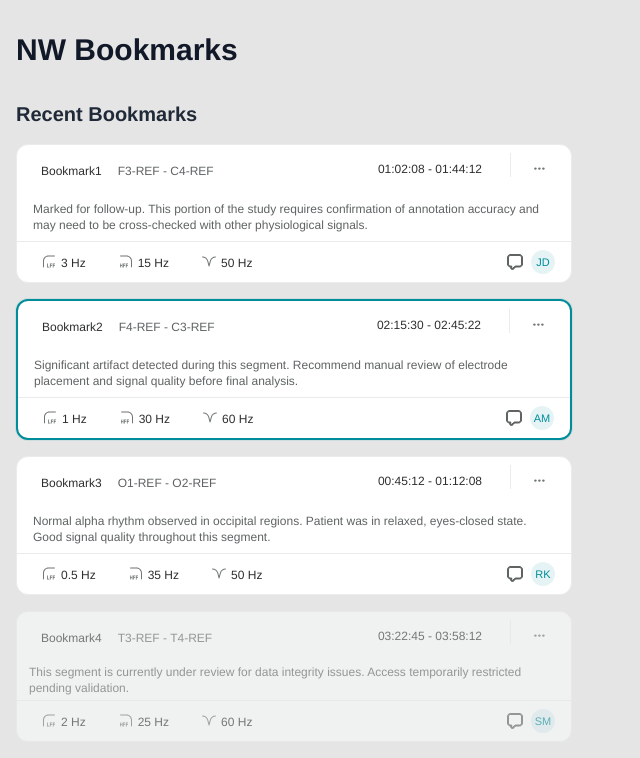
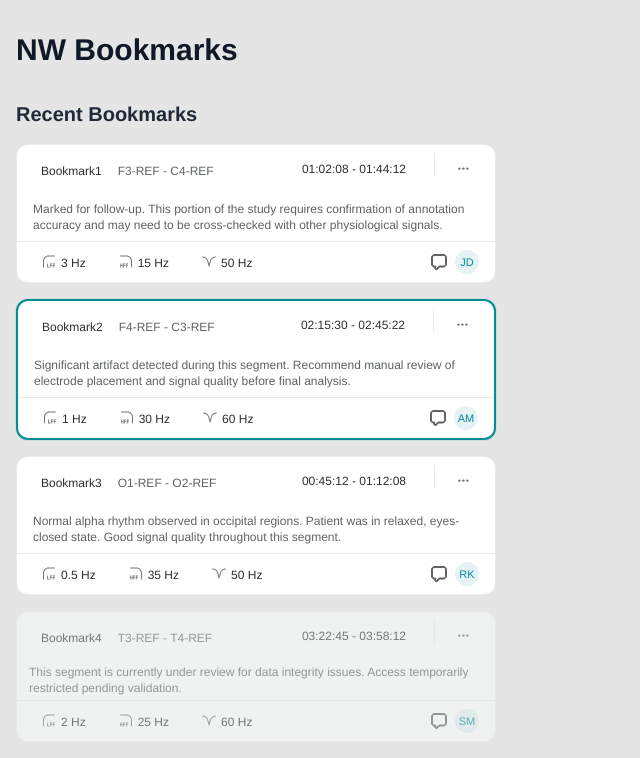
Before and after one commit to dheerajawale-svg/nw-bookmarks, a React (Vite) app: page / in a window 1280 px wide. Shown: the top 758 px of the page, without its empty margins (0-640 px from the left). Built offline with nearby package versions, Linux system fonts and the light colour scheme.

Commit message:
Refactor: Adjust BookmarkCard size

```diff
--- a/src/components/BookmarkCard.tsx
+++ b/src/components/BookmarkCard.tsx
@@ -57,12 +57,12 @@ export const BookmarkCard: React.FC<BookmarkCardProps> = ({
       border: '1px solid #EAEBEB',
       backgroundColor: '#FFFFFF',
       cursor: state === 'disabled' ? 'not-allowed' : 'pointer',
-      width: '556px',
-      minWidth: '336px',
-      minHeight: '128px',
+      width: '480px',
+      minWidth: '300px',
+      minHeight: '100px',
       '@media (max-width: 768px)': {
         width: '100%',
-        maxWidth: '556px',
+        maxWidth: '480px',
         minWidth: '300px',
       },
       '@media (max-width: 640px)': {
```
